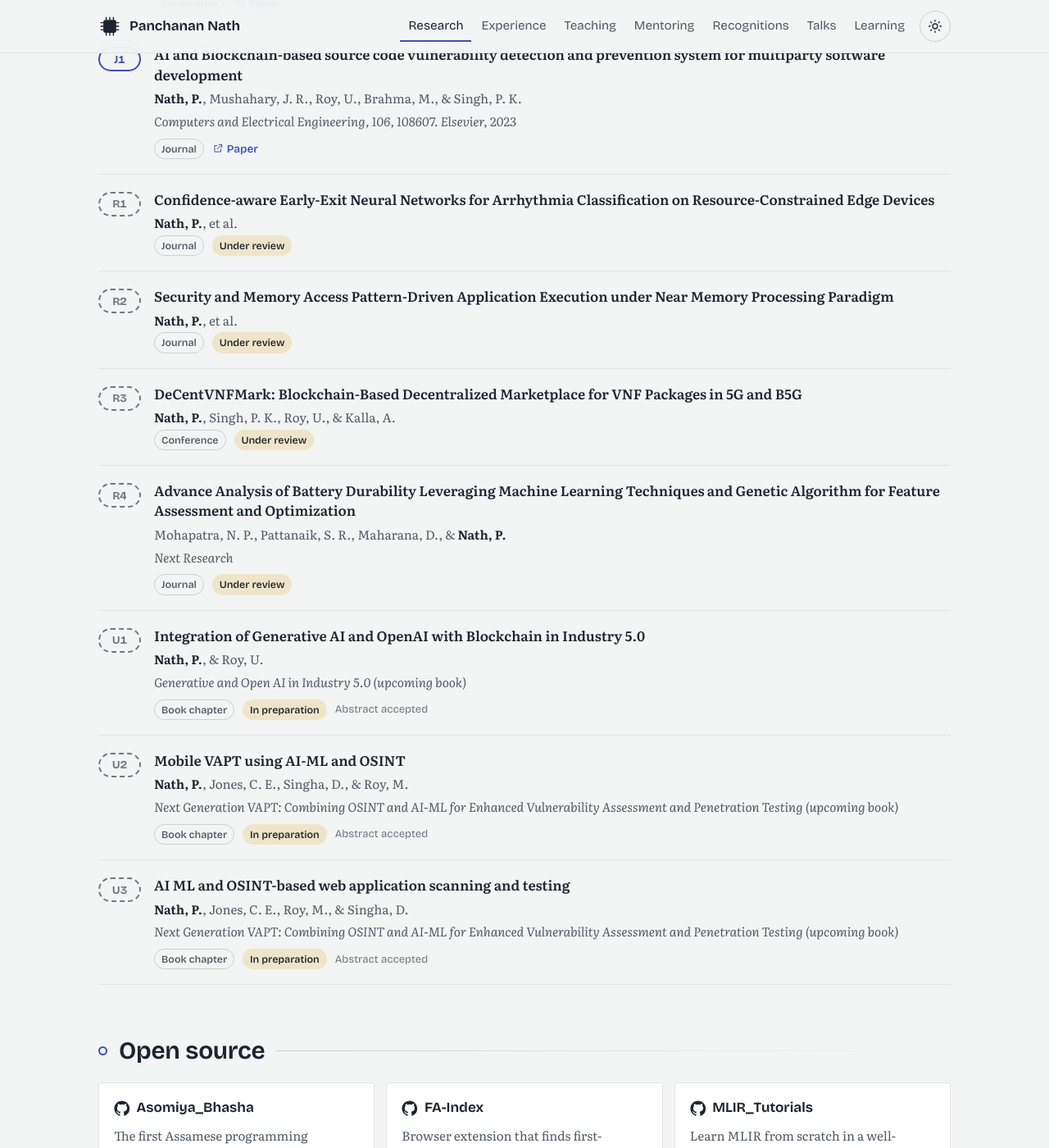
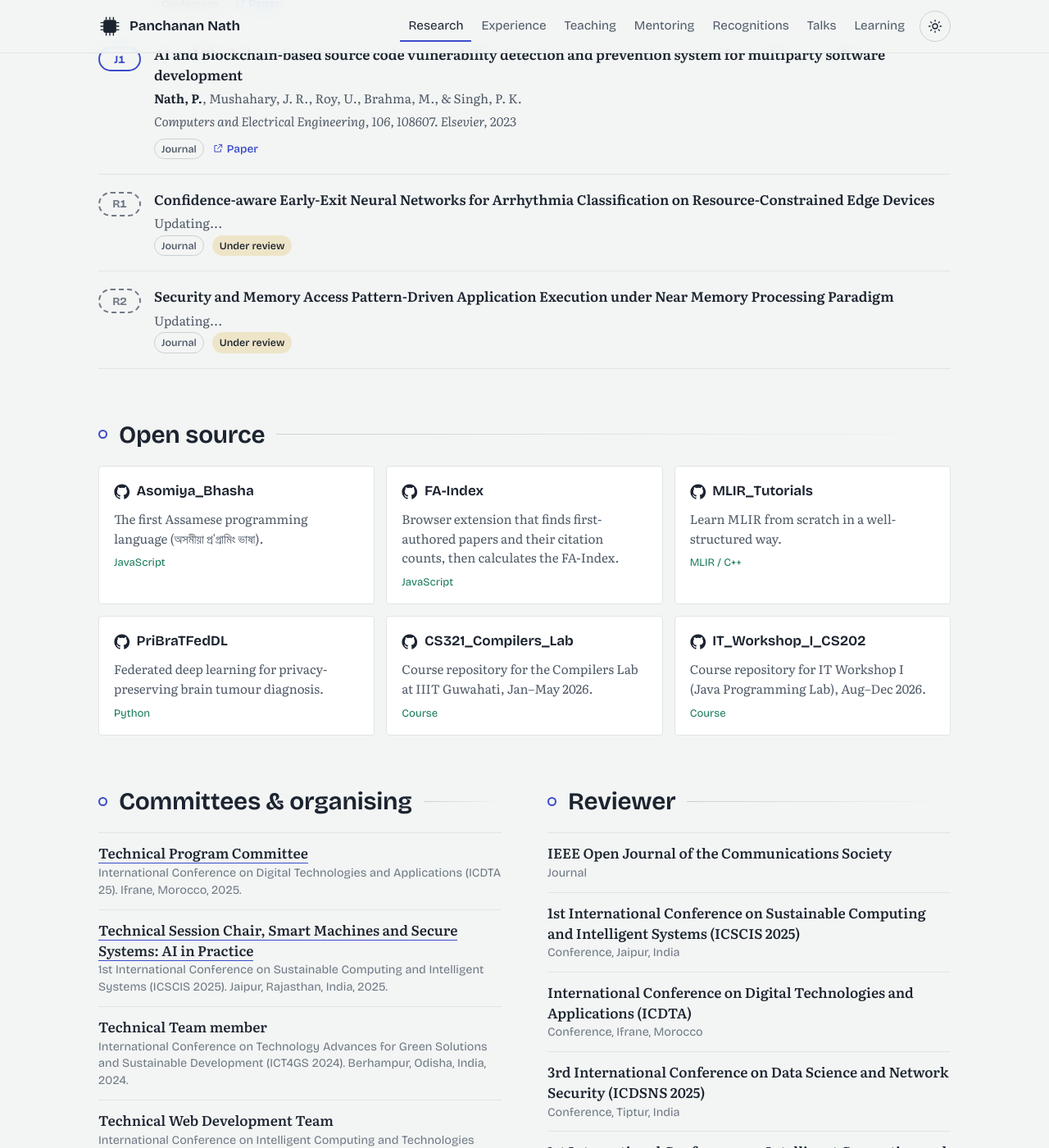
Before and after one commit to PanchananNath/PanchananNath.github.io, a Jekyll site: the page built from research.html, in a window 1280 px wide and 1400 px high, scrolled down 2479 px. Shown: the whole window at 82% size. Built offline with Jekyll 4.4.1, drawn with Linux system fonts in a browser that asks for light colours.

Commit message:
Update publications.yml

```diff
--- a/_data/publications.yml
+++ b/_data/publications.yml
@@ -90,48 +90,11 @@
 - id: R1
   type: journal
   status: under-review
-  authors: "Nath, P., et al."
+  authors: "Updating..."
   title: "Confidence-aware Early-Exit Neural Networks for Arrhythmia Classification on Resource-Constrained Edge Devices"
 
 - id: R2
   type: journal
   status: under-review
-  authors: "Nath, P., et al."
+  authors: "Updating..."
   title: "Security and Memory Access Pattern-Driven Application Execution under Near Memory Processing Paradigm"
-
-- id: R3
-  type: conference
-  status: under-review
-  authors: "Nath, P., Singh, P. K., Roy, U., & Kalla, A."
-  title: "DeCentVNFMark: Blockchain-Based Decentralized Marketplace for VNF Packages in 5G and B5G"
-
-- id: R4
-  type: journal
-  status: under-review
-  authors: "Mohapatra, N. P., Pattanaik, S. R., Maharana, D., & Nath, P."
-  title: "Advance Analysis of Battery Durability Leveraging Machine Learning Techniques and Genetic Algorithm for Feature Assessment and Optimization"
-  venue: "Next Research"
-
-- id: U1
-  type: chapter
-  status: upcoming
-  authors: "Nath, P., & Roy, U."
-  title: "Integration of Generative AI and OpenAI with Blockchain in Industry 5.0"
-  venue: "Generative and Open AI in Industry 5.0 (upcoming book)"
-  note: "Abstract accepted"
-
-- id: U2
-  type: chapter
-  status: upcoming
-  authors: "Nath, P., Jones, C. E., Singha, D., & Roy, M."
-  title: "Mobile VAPT using AI-ML and OSINT"
-  venue: "Next Generation VAPT: Combining OSINT and AI-ML for Enhanced Vulnerability Assessment and Penetration Testing (upcoming book)"
-  note: "Abstract accepted"
-
-- id: U3
-  type: chapter
-  status: upcoming
-  authors: "Nath, P., Jones, C. E., Roy, M., & Singha, D."
-  title: "AI ML and OSINT-based web application scanning and testing"
-  venue: "Next Generation VAPT: Combining OSINT and AI-ML for Enhanced Vulnerability Assessment and Penetration Testing (upcoming book)"
-  note: "Abstract accepted"
```
